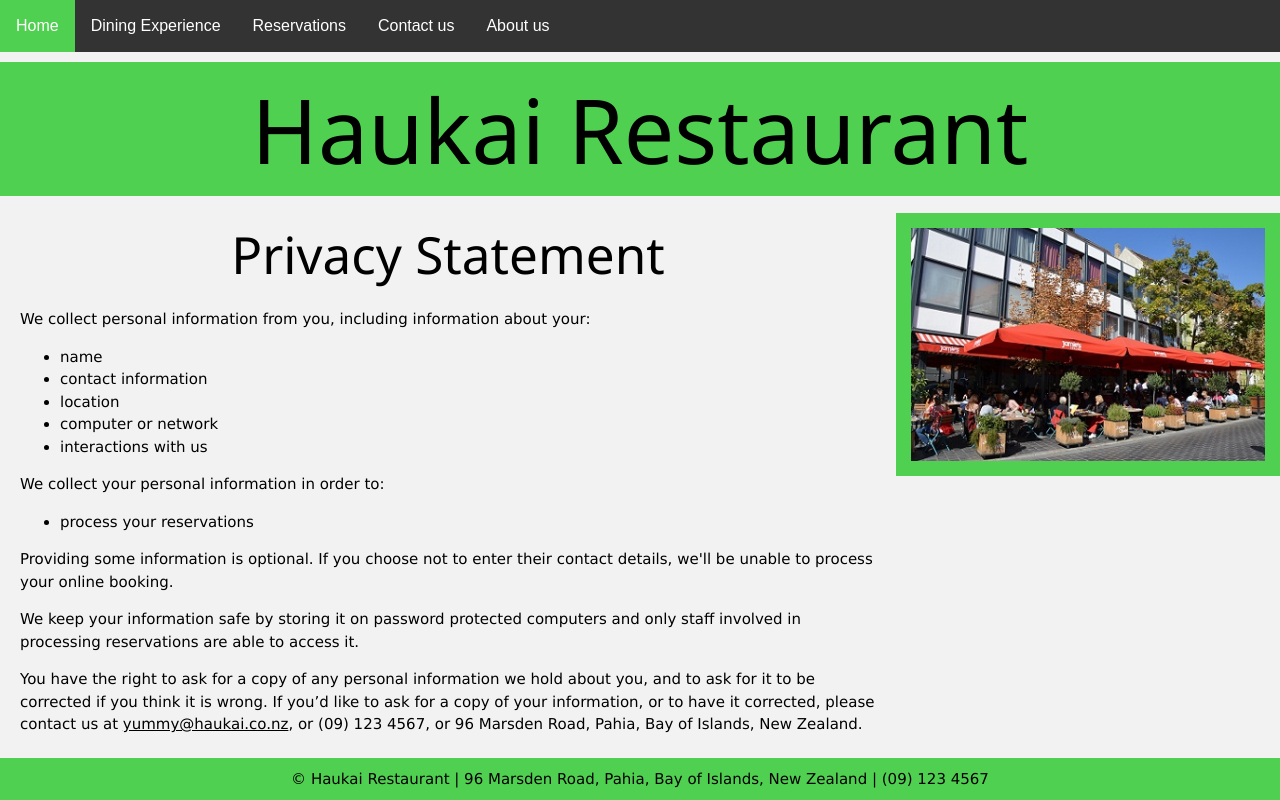
After one commit to AmyS-OP/Haukai, a PHP site: page /privacy.html in a window 1280 px wide. The commit adds this page. Run offline with PHP 8.4, Linux system fonts and the light colour scheme.

Commit message:
Privacy & update to styles

```diff
--- /dev/null
+++ b/privacy.html
@@ -0,0 +1,106 @@
+<!DOCTYPE html>
+<html lang="en">
+<head>
+<meta charset="utf-8">
+	<title>
+	Haukai Restaurant
+	</title>
+	<!-- link to style sheets for responsive design and my css file-->
+	<meta name="viewport" content="width=device-width, initial-scale=1">
+	<link rel="stylesheet" href="https://www.w3schools.com/w3css/4/w3.css">
+	<link rel="stylesheet" href="styles/styles.css">
+
+</head>
+
+
+<div class="navbar">
+  <a href="index.html">Home</a>
+  <div class="dropdown">
+    <button class="dropbtn">
+
+			Dining Experience
+
+      <i class="fa fa-caret-down"></i>
+    </button>
+
+    <div class="dropdown-content">
+	  <a href="dining-experience.html">Dining Experience</a>
+      <a href="dinner-menu.html">Dinner Menu</a>
+      <a href="drinks-menu.html">Drinks Menu</a>
+    </div>
+  </div>
+  <a href="reservations.html">Reservations</a>
+  <a href="contact.html">Contact us</a>
+   <div class="dropdown">
+    <button class="dropbtn">About us
+      <i class="fa fa-caret-down"></i>
+    </button>
+    <div class="dropdown-content">
+      <a href="about.html">About us</a>
+	  <a href="privacy.html">Privacy policy</a>
+	  <a href="staff-login.html">Staff login</a>
+
+    </div>
+  </div>
+</div>
+
+
+
+<div class="header">
+  <h1>Haukai Restaurant</h1>
+</div>
+
+<div style="overflow:auto">
+
+
+	<!-- create a main class on the left for content-->
+  <div class="main">
+ <h2>Privacy Statement</h2>
+
+ <p>We collect personal information from you, including information about your:</p>
+ <ul>
+ <li>
+name
+</li>
+<li>
+contact information
+</li>
+<li>
+location
+</li>
+<li>
+computer or network
+</li>
+<li>
+interactions with us
+</li>
+</ul>
+<p>
+We collect your personal information in order to: </p>
+<ul>
+<li>
+process your reservations
+</li>
+</ul>
+<p>
+Providing some information is optional. If you choose not to enter their contact details, we'll be unable to process your online booking.</p>
+<p>
+We keep your information safe by storing it on password protected computers and only staff involved in processing reservations are able to access it. </p>
+
+<p>You have the right to ask for a copy of any personal information we hold about you, and to ask for it to be corrected if you think it is wrong. If you’d like to ask for a copy of your information, or to have it corrected, please contact us at <a href="mailto:yummy@haukai.co.nz">yummy@haukai.co.nz</a>, or (09) 123 4567, or 96 Marsden Road, Pahia, Bay of Islands, New Zealand.</p>
+
+
+
+  </div>
+<!-- create a section on the right to display a photo-->
+  <div class="right">
+<img src="assets/front-terrace.jpg" alt = "street view of Haukai Restaruant">
+  </div>
+</div>
+<!-- create a footer with contact details-->
+<div class="footer">&copy; Haukai Restaurant | 96 Marsden Road, Pahia, Bay of Islands, New Zealand | (09) 123 4567</div>
+
+
+</body>
+
+</html>
--- a/styles/styles.css
+++ b/styles/styles.css
@@ -36,6 +36,8 @@ body {
 	margin:0px;
 	text-align:center;
 	font-style: italic;
+	padding-left:80px;
+	padding-right:80px;
 }
 
 p.menu-price{
@@ -43,6 +45,9 @@ body {
 	text-align: right;
 	padding-right: 100px;
 	margin-top:0px;
+}
+
+img { width:100%;
 }
 
 /* Navbar container */
```
Also changed, not shown: assets/front-terrace.jpg (added). Lines whose indentation alone changed are shown as unchanged.
